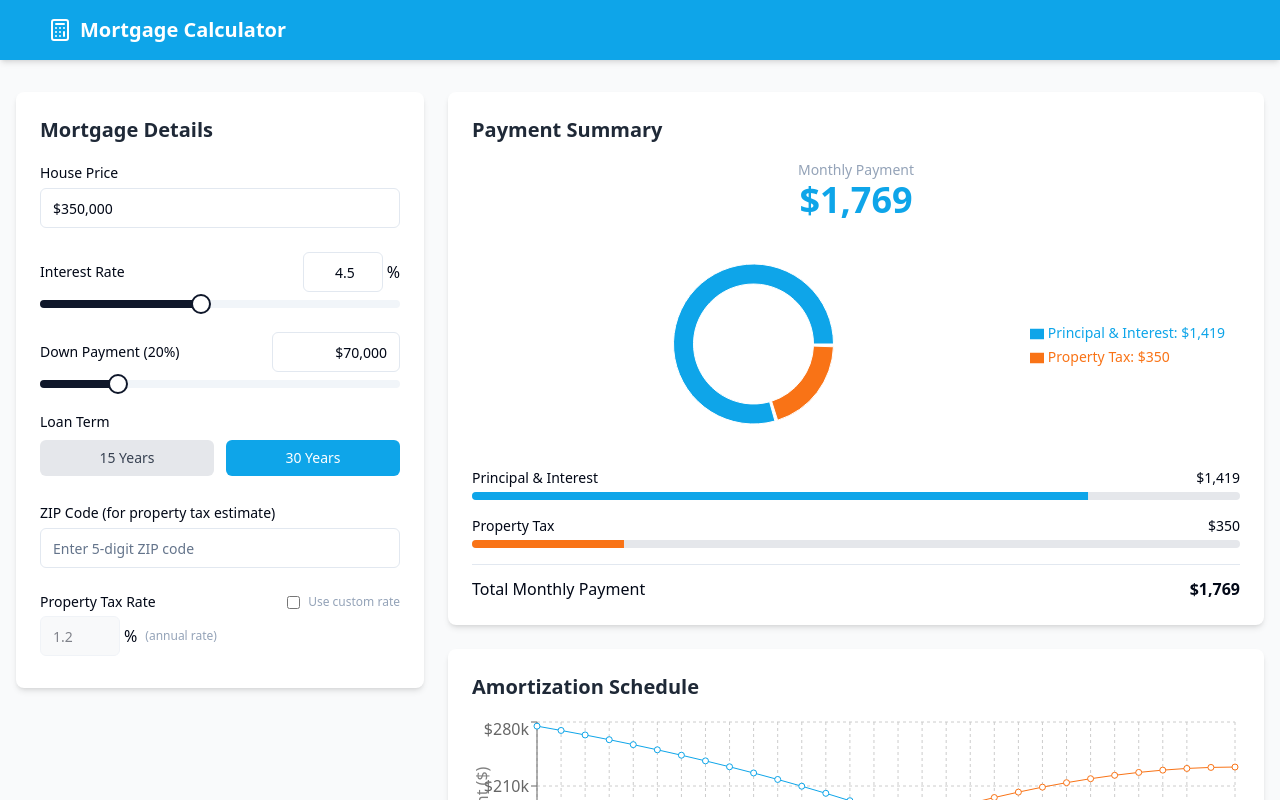
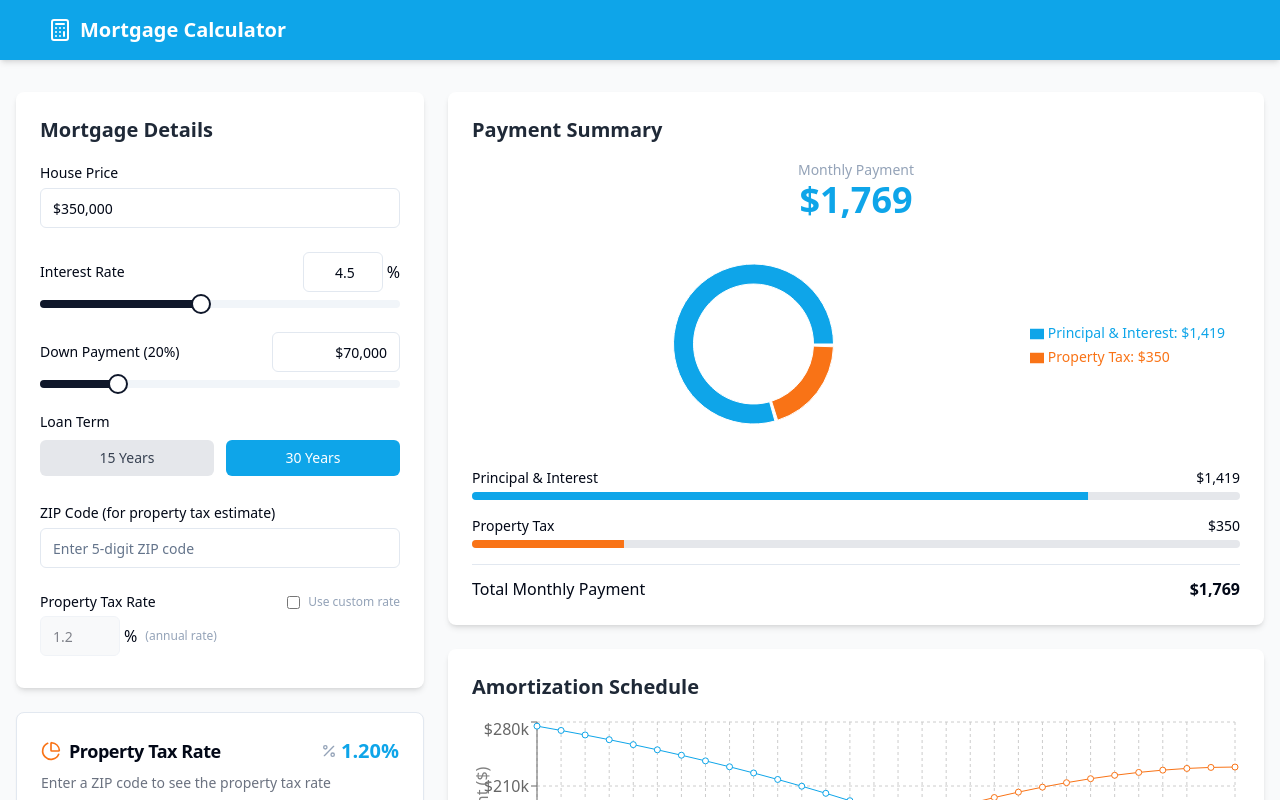
Before and after one commit to bubbac-lab/mortgage-mate-tool, a React (Vite) app: page / in a window 1280 px wide. Shown: the top 800 px of the page. Built offline with nearby package versions, Linux system fonts and the light colour scheme.

Commit message:
Add property tax rate display
Display the property tax rate retrieved from the SmartAsset API in the MortgageInputs component.

```diff
--- a/src/components/MortgageInputs.tsx
+++ b/src/components/MortgageInputs.tsx
@@ -1,4 +1,3 @@
-
 import React, { useState, useEffect } from "react";
 import { Slider } from "@/components/ui/slider";
 import { Input } from "@/components/ui/input";
@@ -6,6 +5,7 @@ import { Label } from "@/components/ui/label";
 import { formatCurrency, getPropertyTaxRateByZip } from "@/utils/mortgageCalculations";
 import { Loader2 } from "lucide-react";
 import { useToast } from "@/hooks/use-toast";
+import TaxRateDisplay from "./TaxRateDisplay";
 
 interface MortgageInputsProps {
   onInputChange: (values: MortgageInputValues) => void;
@@ -25,7 +25,6 @@ export interface MortgageInputValues {
 const MortgageInputs: React.FC<MortgageInputsProps> = ({ onInputChange }) => {
   const { toast } = useToast();
 
-  // Default values
   const defaultValues: MortgageInputValues = {
     housePrice: 350000,
     downPaymentPercent: 20,
@@ -41,7 +40,6 @@ const MortgageInputs: React.FC<MortgageInputsProps> = ({ onInputChange }) => {
   const [zipCodeError, setZipCodeError] = useState<string>("");
   const [isCalculatingTax, setIsCalculatingTax] = useState<boolean>(false);
 
-  // Handle house price change
   const handleHousePriceChange = (e: React.ChangeEvent<HTMLInputElement>) => {
     const price = parseFloat(e.target.value.replace(/[^0-9]/g, ""));
     if (!isNaN(price)) {
@@ -54,7 +52,6 @@ const MortgageInputs: React.FC<MortgageInputsProps> = ({ onInputChange }) => {
     }
   };
 
-  // Handle interest rate slider change
   const handleInterestRateChange = (value: number[]) => {
     setValues({
       ...values,
@@ -62,7 +59,6 @@ const MortgageInputs: React.FC<MortgageInputsProps> = ({ onInputChange }) => {
     });
   };
 
-  // Handle interest rate input change for precise control
   const handleInterestRateInputChange = (e: React.ChangeEvent<HTMLInputElement>) => {
     const rate = parseFloat(e.target.value);
     if (!isNaN(rate) && rate >= 0.1 && rate <= 10) {
@@ -73,7 +69,6 @@ const MortgageInputs: React.FC<MortgageInputsProps> = ({ onInputChange }) => {
     }
   };
 
-  // Handle down payment percentage slider change
   const handleDownPaymentPercentChange = (value: number[]) => {
     const percent = value[0];
     const amount = (values.housePrice * percent) / 100;
@@ -84,7 +79,6 @@ const MortgageInputs: React.FC<MortgageInputsProps> = ({ onInputChange }) => {
     });
   };
 
-  // Handle down payment amount input change
   const handleDownPaymentAmountChange = (e: React.ChangeEvent<HTMLInputElement>) => {
     const amount = parseFloat(e.target.value.replace(/[^0-9]/g, ""));
     if (!isNaN(amount) && amount >= 0 && amount <= values.housePrice) {
@@ -97,7 +91,6 @@ const MortgageInputs: React.FC<MortgageInputsProps> = ({ onInputChange }) => {
     }
   };
 
-  // Handle loan term change
   const handleLoanTermChange = (term: number) => {
     setValues({
       ...values,
@@ -105,7 +98,6 @@ const MortgageInputs: React.FC<MortgageInputsProps> = ({ onInputChange }) => {
     });
   };
 
-  // Handle ZIP code change
   const handleZipCodeChange = (e: React.ChangeEvent<HTMLInputElement>) => {
     const zipCode = e.target.value.slice(0, 5);
     setValues({
@@ -113,21 +105,17 @@ const MortgageInputs: React.FC<MortgageInputsProps> = ({ onInputChange }) => {
       zipCode,
     });
 
-    // Clear error if field is empty
     if (zipCode.length === 0) {
       setZipCodeError("");
       return;
     }
 
-    // Validate ZIP code
     if (zipCode.length === 5 && /^\d{5}$/.test(zipCode)) {
       setZipCodeError("");
 
-      // Only if not using custom tax rate
       if (!values.useCustomTaxRate) {
         setIsCalculatingTax(true);
 
-        // Use the real API to get tax rate based on ZIP
         getPropertyTaxRateByZip(zipCode)
           .then(taxRate => {
             setValues(prev => ({
@@ -155,7 +143,6 @@ const MortgageInputs: React.FC<MortgageInputsProps> = ({ onInputChange }) => {
     }
   };
 
-  // Handle property tax rate change
   const handleTaxRateChange = (e: React.ChangeEvent<HTMLInputElement>) => {
     const rate = parseFloat(e.target.value);
     if (!isNaN(rate) && rate >= 0) {
@@ -166,7 +153,6 @@ const MortgageInputs: React.FC<MortgageInputsProps> = ({ onInputChange }) => {
     }
   };
 
-  // Toggle custom tax rate
   const handleToggleCustomTax = () => {
     setValues({
       ...values,
@@ -174,7 +160,6 @@ const MortgageInputs: React.FC<MortgageInputsProps> = ({ onInputChange }) => {
     });
   };
 
-  // Notify parent component whenever values change
   useEffect(() => {
     onInputChange(values);
   }, [values, onInputChange]);
@@ -184,7 +169,6 @@ const MortgageInputs: React.FC<MortgageInputsProps> = ({ onInputChange }) => {
       <div className="bg-white p-6 rounded-lg shadow-md">
         <h2 className="text-xl font-semibold text-gray-800 mb-4">Mortgage Details</h2>
 
-        {/* House Price */}
         <div className="mb-6">
           <Label htmlFor="housePrice" className="text-sm font-medium">
             House Price
@@ -198,7 +182,6 @@ const MortgageInputs: React.FC<MortgageInputsProps> = ({ onInputChange }) => {
           />
         </div>
 
-        {/* Interest Rate */}
         <div className="mb-6">
           <div className="flex justify-between items-center">
             <Label htmlFor="interestRate" className="text-sm font-medium">
@@ -229,7 +212,6 @@ const MortgageInputs: React.FC<MortgageInputsProps> = ({ onInputChange }) => {
           />
         </div>
 
-        {/* Down Payment */}
         <div className="mb-6">
           <div className="flex justify-between items-center">
             <Label htmlFor="downPayment" className="text-sm font-medium">
@@ -254,7 +236,6 @@ const MortgageInputs: React.FC<MortgageInputsProps> = ({ onInputChange }) => {
           />
         </div>
 
-        {/* Loan Term */}
         <div className="mb-6">
           <Label className="text-sm font-medium block mb-2">Loan Term</Label>
           <div className="flex gap-3">
@@ -281,7 +262,6 @@ const MortgageInputs: React.FC<MortgageInputsProps> = ({ onInputChange }) => {
           </div>
         </div>
 
-        {/* ZIP Code and Property Tax */}
         <div className="mb-6">
           <Label htmlFor="zipCode" className="text-sm font-medium">
             ZIP Code (for property tax estimate)
@@ -349,6 +329,13 @@ const MortgageInputs: React.FC<MortgageInputsProps> = ({ onInputChange }) => {
           </div>
         </div>
       </div>
+
+      <TaxRateDisplay
+        zipCode={values.zipCode}
+        propertyTaxRate={values.propertyTaxRate}
+        isCalculatingTax={isCalculatingTax}
+        useCustomTaxRate={values.useCustomTaxRate}
+      />
     </div>
   );
 };
--- /dev/null
+++ b/src/components/TaxRateDisplay.tsx
@@ -0,0 +1,105 @@
+
+import React from "react";
+import { Card, CardContent, CardHeader, CardTitle } from "@/components/ui/card";
+import { Progress } from "@/components/ui/progress";
+import { ChartPie, PercentIcon } from "lucide-react";
+
+interface TaxRateDisplayProps {
+  zipCode: string;
+  propertyTaxRate: number;
+  isCalculatingTax: boolean;
+  useCustomTaxRate: boolean;
+}
+
+const TaxRateDisplay: React.FC<TaxRateDisplayProps> = ({
+  zipCode,
+  propertyTaxRate,
+  isCalculatingTax,
+  useCustomTaxRate,
+}) => {
+  // Compare to national average tax rate (approximately 1.07%)
+  const nationalAverageTaxRate = 1.07;
+  const comparisonPercentage = Math.min(
+    Math.round((propertyTaxRate / nationalAverageTaxRate) * 100),
+    200
+  );
+
+  const getRatingText = () => {
+    if (propertyTaxRate < nationalAverageTaxRate * 0.75) return "Low";
+    if (propertyTaxRate > nationalAverageTaxRate * 1.25) return "High";
+    return "Average";
+  };
+
+  const getRatingColor = () => {
+    if (propertyTaxRate < nationalAverageTaxRate * 0.75) return "text-green-600";
+    if (propertyTaxRate > nationalAverageTaxRate * 1.25) return "text-red-600";
+    return "text-yellow-600";
+  };
+
+  return (
+    <Card className="mt-6">
+      <CardHeader className="pb-2">
+        <div className="flex items-center justify-between">
+          <div className="flex items-center">
+            <ChartPie className="h-5 w-5 mr-2 text-mortgage-secondary" />
+            <CardTitle className="text-lg">Property Tax Rate</CardTitle>
+          </div>
+          <div className="flex items-center text-sm font-medium">
+            <PercentIcon className="h-4 w-4 mr-1 text-mortgage-muted" />
+            <span className="text-xl font-bold text-mortgage-primary">{propertyTaxRate.toFixed(2)}%</span>
+          </div>
+        </div>
+      </CardHeader>
+      <CardContent>
+        {zipCode ? (
+          <>
+            <div className="mb-4">
+              <div className="text-sm text-gray-600 mb-1">
+                {useCustomTaxRate ? (
+                  <span>Using custom tax rate</span>
+                ) : isCalculatingTax ? (
+                  <span className="animate-pulse">Fetching tax data...</span>
+                ) : (
+                  <span>
+                    Tax rate for ZIP code <strong>{zipCode}</strong> via SmartAsset
+                  </span>
+                )}
+              </div>
+              <div className="flex justify-between items-center">
+                <span className="text-xs text-gray-500">US Avg (1.07%)</span>
+                <span className={`text-sm font-medium ${getRatingColor()}`}>
+                  {getRatingText()} Rate
+                </span>
+              </div>
+              <Progress
+                value={comparisonPercentage}
+                className="h-2 mt-1 bg-gray-100"
+                indicatorClassName={
+                  getRatingText() === "Low"
+                    ? "bg-green-500"
+                    : getRatingText() === "High"
+                    ? "bg-red-500"
+                    : "bg-yellow-500"
+                }
+              />
+            </div>
+
+            <div className="text-xs text-gray-500 mt-2">
+              {!useCustomTaxRate && !isCalculatingTax && (
+                <p>
+                  This property tax rate affects your monthly payment calculation.
+                </p>
+              )}
+            </div>
+          </>
+        ) : (
+          <p className="text-sm text-gray-500">
+            Enter a ZIP code to see the property tax rate
+          </p>
+        )}
+      </CardContent>
+    </Card>
+  );
+};
+
+export default TaxRateDisplay;
```
